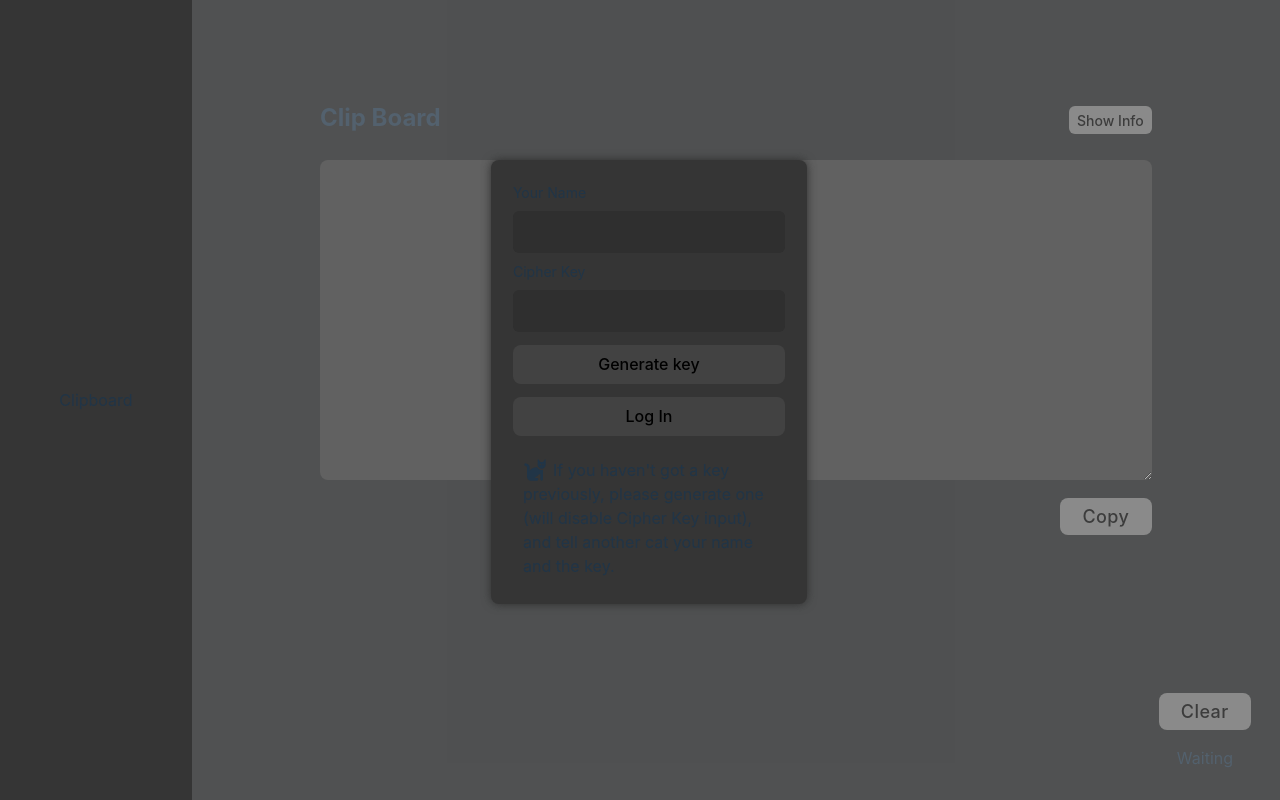
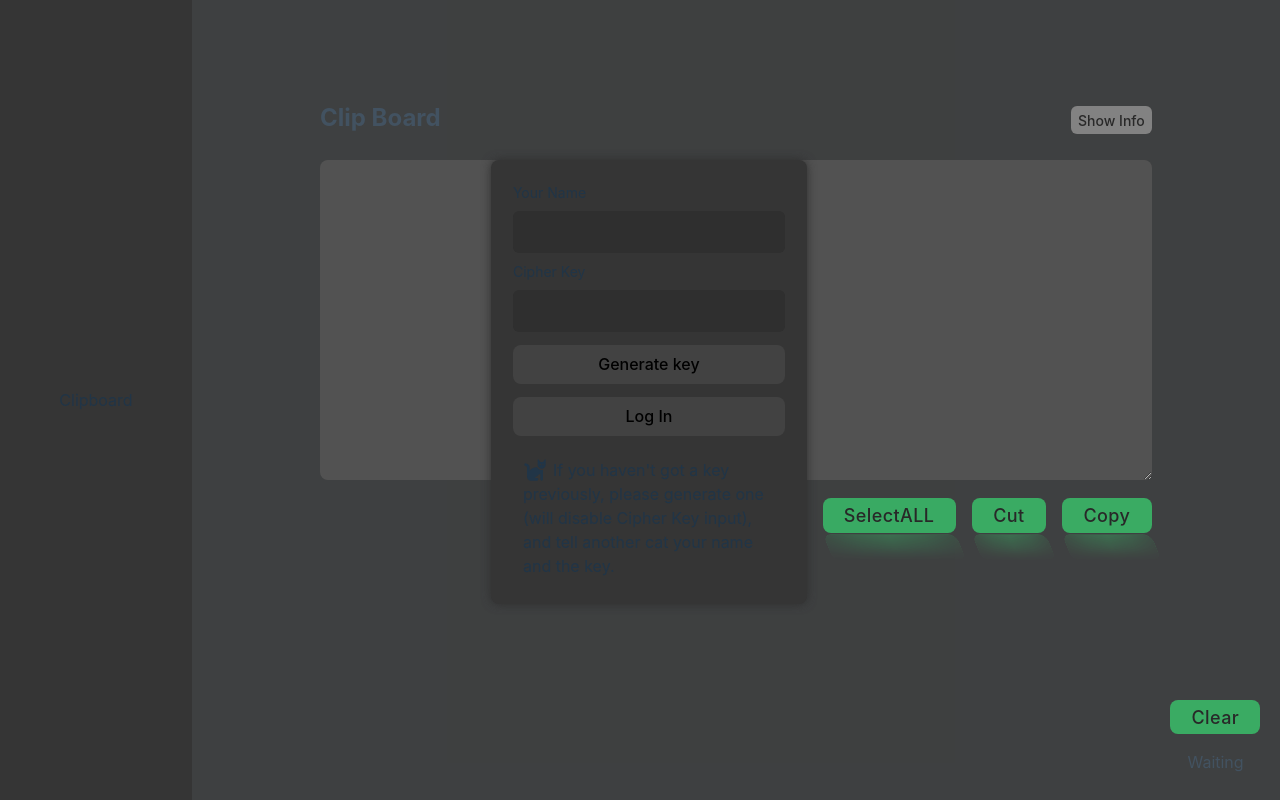
Before and after one commit to leSirius/clip-board, a React (Vite) app: page / in a window 1280 px wide. Built offline with nearby package versions, Linux system fonts and the light colour scheme.

Commit message:
animations and effects

```diff
--- a/src/boardArea/board.css
+++ b/src/boardArea/board.css
@@ -17,6 +17,22 @@
   align-items: baseline;
 }
 
+.info-board {
+  margin: 0;
+  font-weight: 500;
+  border: 1px solid #505050;
+  box-shadow: 4px 1px 8px 1px #1c1e1f;
+  padding: 0 0.75rem;
+  background-color: #424242;
+  position: absolute;
+  top: 20%;
+  right: 11.8%;
+  width: fit-content;
+  height: fit-content;
+  border-radius: 8px;
+  animation: 0.12s ease-in 1 simple-fade-in;
+}
+
 .text-area {
   box-sizing: border-box;
   background-color: #353535;
@@ -33,50 +49,52 @@
 }
 
 .button1 {
-  background-color: #707070;
+  border: none;
+  background-color: #16a34a;
   border-radius: 8px;
-  border: 1px solid transparent;
   font-size: 1em;
   font-weight: 500;
   font-family: inherit;
   cursor: pointer;
-  transition: border-color 0.25s, opacify 0.25s;
+  position: relative;
   font-size: 1.125rem;
   padding: 0.425rem 1.325rem;
   letter-spacing: 0.025rem;
   margin-right: 0.5px;
 }
 .button1:hover {
-  border-color: #6f6fff;
-  opacity: 70%;
+  animation: 0.4s ease-in;
+  opacity: 65%;
+  transition: border-color 0.9s, opacity 0.25s;
 }
 
 .button2 {
+  border: none;
   background-color: #424242;
   border-radius: 8px;
-  border: 1px solid transparent;
   font-size: 1em;
   font-weight: 500;
   font-family: inherit;
   cursor: pointer;
-  transition: border-color 0.25s, opacify 0.25s;
+  position: relative;
   height: 2.425rem;
   margin-top: 0.325rem;
 }
 .button2:hover {
-  border-color: #6f6fff;
-  opacity: 70%;
+  animation: 0.4s ease-in;
+  opacity: 65%;
+  transition: border-color 0.9s, opacity 0.25s;
 }
 
 .button-sm {
+  border: none;
   background-color: #707070;
   border-radius: 8px;
-  border: 1px solid transparent;
   font-size: 1em;
   font-weight: 500;
   font-family: inherit;
   cursor: pointer;
-  transition: border-color 0.25s, opacify 0.25s;
+  position: relative;
   font-size: 0.875rem;
   padding: 0.25rem 0.425rem;
   height: 1.75rem;
@@ -86,8 +104,46 @@
   min-width: 5rem;
 }
 .button-sm:hover {
-  border-color: #6f6fff;
-  opacity: 70%;
+  animation: 0.4s ease-in;
+  opacity: 65%;
+  transition: border-color 0.9s, opacity 0.25s;
+}
+
+.button-reflect::after {
+  height: 75%;
+  transform: translate(0.32rem, 140%) skew(22deg);
+  mask: linear-gradient(to right, rgba(255, 255, 255, 0.15), rgba(255, 255, 255, 0.34) 25%, rgba(255, 255, 255, 0.45) 50%, rgba(255, 255, 255, 0.34) 75%, rgba(255, 255, 255, 0.15)), linear-gradient(rgb(255, 255, 255), rgba(255, 255, 255, 0.75) 25%, rgba(255, 255, 255, 0.52) 50%, rgba(255, 255, 255, 0.22) 75%, rgba(255, 255, 255, 0.01));
+  mask-composite: intersect;
+  mask-repeat: no-repeat;
+  background-color: #16a34a;
+  border-radius: 8px;
+  content: attr(content);
+  position: absolute;
+  inset: 0;
+  pointer-events: none;
+}
+
+.button-click-op:active {
+  opacity: 90%;
+}
+
+.button-click-stretch:active {
+  transform: scaleX(1.15);
+  transition: transform ease-out 0.2s;
+}
+
+.button-click-shadow::before {
+  position: absolute;
+  background-color: transparent;
+  border-radius: 8px;
+  inset: 0;
+  content: attr(content);
+  box-shadow: 0.5rem 0 transparent, -0.5rem 0 transparent;
+  transition: 0.5s;
+}
+.button-click-shadow:active::before {
+  box-shadow: 0 0 #16a34a, 0 0 #16a34a;
+  transition: 0s;
 }
 
 .unselect {
@@ -97,16 +153,20 @@
 .button-box {
   margin-top: 0.75rem;
   text-align: right;
+  display: flex;
+  flex-direction: row-reverse;
+  gap: 1rem;
 }
 
 .overlay {
-  background-color: rgba(200, 200, 200, 0.3);
+  background-color: rgba(200, 200, 200, 0.2);
   position: absolute;
   left: 0;
   top: 0;
   width: 100%;
   height: 100%;
   z-index: 1;
+  animation: 0.5s ease-in 1 open-screen;
 }
 
 .inputForm {
@@ -122,6 +182,7 @@
   display: flex;
   flex-flow: column;
   gap: 0.5rem;
+  animation: 0.4s ease-in 1 simple-fade-in;
 }
 
 .text-label {
@@ -159,9 +220,59 @@
 
 .count-info {
   position: fixed;
-  right: 1.8rem;
-  bottom: 0.9rem;
+  right: 1.2rem;
+  bottom: 0.6rem;
   text-align: center;
 }
 
+@keyframes simple-fade-in {
+  0% {
+    opacity: 30%;
+  }
+  100% {
+    opacity: 100%;
+  }
+}
+@keyframes open-screen {
+  0% {
+    mask: radial-gradient(transparent, transparent);
+  }
+  8.4% {
+    mask: radial-gradient(rgba(255, 255, 255, 0.167) 0%, rgba(255, 255, 255, 0.01) 16.7%, transparent);
+  }
+  16.7% {
+    mask: radial-gradient(rgba(255, 255, 255, 0.333) 0%, rgba(255, 255, 255, 0.01) 33.3%, transparent);
+  }
+  25% {
+    mask: radial-gradient(rgba(255, 255, 255, 0.5) 0%, rgba(255, 255, 255, 0.01) 50%, transparent);
+  }
+  33.3% {
+    mask: radial-gradient(rgba(255, 255, 255, 0.667) 0%, rgba(255, 255, 255, 0.01) 66.7%, transparent);
+  }
+  42.6% {
+    mask: radial-gradient(rgba(255, 255, 255, 0.833) 0%, rgba(255, 255, 255, 0.1) 83.3%, transparent);
+  }
+  50% {
+    mask: radial-gradient(rgb(255, 255, 255) 0%, rgba(255, 255, 255, 0.01) 100%);
+  }
+  58.3% {
+    mask: radial-gradient(white, rgb(255, 255, 255) 58.3%, rgba(255, 255, 255, 0.167) 100%);
+  }
+  66.7% {
+    mask: radial-gradient(white, rgb(255, 255, 255) 66.7%, rgba(255, 255, 255, 0.333) 100%);
+  }
+  75% {
+    mask: radial-gradient(white, rgb(255, 255, 255) 75%, rgba(255, 255, 255, 0.5) 100%);
+  }
+  83.3% {
+    mask: radial-gradient(white, rgb(255, 255, 255) 83.3%, rgba(255, 255, 255, 0.667) 100%);
+  }
+  93.6% {
+    mask: radial-gradient(white, rgb(255, 255, 255) 93.6%, rgba(255, 255, 255, 0.833) 100%);
+  }
+  100% {
+    mask: radial-gradient(white, white);
+  }
+}
+
 /*# sourceMappingURL=board.css.map */
--- a/src/boardArea/board.scss
+++ b/src/boardArea/board.scss
@@ -19,6 +19,22 @@
   align-items: baseline;
 }
 
+.info-board {
+  margin: 0;
+  font-weight: 500;
+  border: 1px solid common.$gray5;
+  box-shadow: 4px 1px 8px 1px common.$gray1;
+  padding: 0 .75rem;
+  background-color: common.$gray4;
+  position: absolute;
+  top: 20%;
+  right: 11.8%;
+  width: fit-content;
+  height: fit-content;
+  border-radius: 8px;
+  animation: .12s ease-in 1  simple-fade-in;
+}
+
 
 .text-area {
   box-sizing: border-box;
@@ -37,12 +53,13 @@
 }
 
 .button1 {
-  @include common.button-common;
+  @include common.button-common($color: common.$green6);
   font-size: 1.125rem;
   padding: .425rem 1.325rem;
   letter-spacing: .025rem;
   margin-right: .5px;
 }
+
 
 .button2 {
   @include common.button-common($color: common.$gray4);
@@ -61,6 +78,72 @@
   min-width: 5rem;
 }
 
+.button-reflect {
+  &::after {
+    height: 75%;
+    transform: translate(.32rem, 140%) skew(22deg);
+    mask: linear-gradient(
+                    to right,
+                    rgba(255, 255, 255, .15),
+                    rgba(255,255,255,0.34) 25%,
+                    rgba(255,255,255,.45) 50%,
+                    rgba(255,255,255,0.34) 75%,
+                    rgba(255, 255, 255, .15)
+    ),
+    linear-gradient(
+                    rgba(255,255,255,1),
+                    rgba(255,255,255,0.75) 25%,
+                    rgba(255,255,255,0.52) 50%,
+                    rgba(255,255,255,0.22) 75%,
+                    rgba(255,255,255,0.01)
+    );
+    mask-composite: intersect;
+    mask-repeat: no-repeat;
+
+    background-color: common.$green6;
+    border-radius: 8px;
+    content: attr(content);
+    position: absolute;
+    inset: 0;
+    pointer-events: none;
+
+  }
+}
+
+.button-click-op {
+  &:active {
+    opacity: 90%;
+  }
+
+}
+
+.button-click-stretch {
+  &:active {
+    transform: scaleX(1.15);
+    transition: transform ease-out .2s;
+  }
+
+}
+
+.button-click-shadow {
+  &::before {
+    position: absolute;
+    background-color: transparent;
+    border-radius: 8px;
+    inset: 0;
+    content: attr(content);
+    box-shadow: 0.5rem  0 transparent,
+                -0.5rem 0 transparent;
+    transition: 0.5s;
+  }
+  &:active::before {
+    box-shadow: 0 0 common.$green6,
+                0 0 common.$green6;
+    transition: 0s;
+  }
+}
+
+
 .unselect {
   user-select: none;
 }
@@ -68,17 +151,20 @@
 .button-box {
   margin-top: .75rem;
   text-align: right;
+  display: flex;
+  flex-direction: row-reverse;
+  gap: 1rem;
 }
 
-
 .overlay {
-  background-color: rgba(200,200,200,0.3);
+  background-color: rgba(200,200,200,0.2);
   position: absolute;
   left: 0;
   top: 0;
   width: 100%;
   height: 100%;
   z-index: 1;
+  animation: .5s ease-in 1 open-screen;
 }
 
 .inputForm {
@@ -94,6 +180,7 @@
   display: flex;
   flex-flow: column;
   gap: .5rem;
+  animation: .4s ease-in 1 simple-fade-in;
 }
 
 .text-label {
@@ -114,6 +201,7 @@
   user-select: none;
   overflow: hidden;
 }
+
 .hint-icon {
   margin-right: .375rem;
   vertical-align: bottom;
@@ -131,7 +219,102 @@
 
 .count-info {
   position: fixed;
-  right: 1.8rem;
-  bottom: 0.9rem;
+  right: 1.2rem;
+  bottom: 0.6rem;
   text-align: center;
 }
+
+
+@keyframes simple-fade-in {
+  0% {
+    opacity: 30%;
+  }
+  100% {
+    opacity: 100%;
+  }
+}
+
+@keyframes open-screen {
+  0% {
+    mask: radial-gradient(transparent, transparent);
+  }
+  8.4% {
+    mask: radial-gradient(
+                    rgba(255, 255, 255, 0.167) 0%,
+                    rgba(255,255,255,0.01) 16.7%,
+                    transparent
+    );
+  }
+  16.7% {
+    mask: radial-gradient(
+                    rgba(255, 255, 255, 0.333) 0%,
+                    rgba(255,255,255,0.01) 33.3%,
+                    transparent
+    );
+  }
+  25% {
+    mask: radial-gradient(
+                    rgba(255, 255, 255, 0.5) 0%,
+                    rgba(255,255,255,0.01) 50%,
+                    transparent
+    );
+  }
+  33.3% {
+    mask: radial-gradient(
+                    rgba(255,255,255,0.667) 0%,
+                    rgba(255,255,255,0.01) 66.7%,
+                    transparent
+    );
+  }
+  42.6% {
+    mask: radial-gradient(
+                    rgba(255,255,255,0.833) 0%,
+                    rgba(255, 255, 255, 0.1) 83.3%,
+                    transparent
+    );
+  }
+  50% {
+    mask: radial-gradient(
+                    rgba(255,255,255,1) 0%,
+                    rgba(255, 255, 255, 0.01) 100%
+    );
+  }
+  58.3% {
+    mask: radial-gradient(
+                    white,
+                    rgba(255,255,255,1) 58.3%,
+                    rgba(255, 255, 255, 0.167) 100%
+    );
+  }
+  66.7% {
+    mask: radial-gradient(
+                    white,
+                    rgba(255,255,255,1) 66.7%,
+                    rgba(255, 255, 255, 0.333) 100%
+    );
+  }
+  75% {
+    mask: radial-gradient(
+                    white,
+                    rgba(255,255,255,1) 75%,
+                    rgba(255, 255, 255, 0.5) 100%
+    );
+  }
+  83.3% {
+    mask: radial-gradient(
+                    white,
+                    rgba(255,255,255,1) 83.3%,
+                    rgba(255, 255, 255, 0.667) 100%
+    );
+  }
+  93.6% {
+    mask: radial-gradient(
+                    white,
+                    rgba(255,255,255,1) 93.6%,
+                    rgba(255, 255, 255, 0.833)100%
+    );
+  }
+  100% {
+    mask: radial-gradient( white, white );
+  }
+}
--- a/src/boardArea/clip-board.jsx
+++ b/src/boardArea/clip-board.jsx
@@ -20,6 +20,14 @@ export default function ClipBoard() {
   const keyRef = useRef("");
   const tokenRef = useRef("");
   const identifierRef = useRef("");
+  const textAreaRef = useRef(null);
+
+  const buttonList = [
+    {text:'Copy', handler:handleCopy},
+    {text:'Cut', handler:handleCut},
+    {text:'SelectALL', handler:handleSelectAll},
+    // {text:'Paste', handler:handlePaste}
+  ]
 
   useEffect(() => {
     const [name, key] = storageFunc.getIterable(['name', 'key']);
@@ -28,17 +36,18 @@ export default function ClipBoard() {
     return cleanEventRef
   }, []);
 
+
 // ---------------------------------------------------- return ----------------------------------------------
   return (
     <>
       {showOverlay && <Prompt tryConnect={tryConnect}></Prompt>}
       <TitleBox userName={userRef.current??''} userKey={keyRef.current??''}></TitleBox>
-      <textarea className='text-area' value={content} onChange={handleTextInput}/>
-      <div className='button-box'>
-        <button className='button1'>Copy</button>
-      </div>
+      <textarea ref={textAreaRef} className='text-area' value={content} onChange={handleTextInput}/>
+      <div className='button-box'>{
+          buttonList.map(item=><EffectedButton key={item.text} handler={item.handler}>{item.text}</EffectedButton>)
+      }</div>
       <div className='count-info'>
-        <button className='button1' title='Clear storage and disconnect' onClick={handleClear}>Clear</button>
+        <button className='button1 button-click-stretch button-click-shadow' title='Clear storage and disconnect' onClick={handleClear}>Clear</button>
         <p>{deviceNum===0? 'Waiting':`${deviceNum} / ${total}`}</p>
       </div>
     </>
@@ -84,6 +93,25 @@ export default function ClipBoard() {
       const body = JSON.stringify({content: encryptText, update: update, identifier: identifierRef.current});
       makeFetch(urls.text, true, body);
     }
+  }
+
+
+  function handleCopy() {
+    const textArea = textAreaRef.current;
+    textArea.select();
+    document.execCommand('copy');
+    document.getSelection().removeAllRanges();
+  }
+
+  function handleCut() {
+    const textArea = textAreaRef.current;
+
+    textArea.select();
+    document.execCommand('cut');
+  }
+  function handleSelectAll() {
+    const textArea = textAreaRef.current;
+    textArea.select();
   }
 
   function handleClear() {
@@ -175,21 +203,63 @@ export default function ClipBoard() {
 // ---------------------------------- Title and Info -----------------------------------
 function TitleBox({userName, userKey}) {
   const [showInfo, setShowInfo] = useState(false);
+  const container = useRef(void 0);
+  const onButton = useRef(false);
+
   return (
     <div className='titleBox'>
       <h2>Clip Board</h2>
-      <p>
-        <b>{showInfo ? `${userName}` : ""}</b>
-        <span className='unselect'>&nbsp;&nbsp;</span>
-        {showInfo ? `${userKey}` : ""}
-        <span className='unselect'>&nbsp;&nbsp;&nbsp;</span>
-        <button className='button-sm unselect' onClick={() => setShowInfo(!showInfo)}>
+      <div tabIndex={0} ref={container}
+           onBlur={ handleDivBlur }>
+        <button
+          className='button-sm unselect button-click-op button-click-stretch button-click-shadow' tabIndex={-1}
+          onClick={ handleClick }
+          onBlur={ handleBlur }
+          onMouseEnter={ enterButton }
+          onMouseLeave={ leaveButton }
+        >
           {showInfo ? "Hide Info" : "Show Info"}
         </button>
-      </p>
+        {
+          showInfo &&
+          <div className='info-board'>
+            <p>{userName}<br />{userKey}</p>
+          </div>
+        }
+      </div>
     </div>
   )
+
+  function handleClick() {
+    container.current.focus();
+    setShowInfo(!showInfo);
+  }
+
+  function handleBlur(e){
+    e.stopPropagation();
+  }
+
+  function handleDivBlur() {
+    !onButton.current && setShowInfo(false);
+  }
+
+  function enterButton() {
+    onButton.current = true;
+  }
+  function leaveButton() {
+    onButton.current = false;
+
+  }
+
 }
+
+
+function EffectedButton({children, handler}) {
+  return <button className='button1 button-reflect button-click-op button-click-stretch button-click-shadow' onClick={handler}>{children}</button>
+}
+
+
+
 
 /*
 useEffect(() => {
```
Also changed, not shown: src/_common.scss (+7 -6 lines), src/boardArea/Prompt.jsx (+8 -2 lines), 2 other files (tests, documents, lock files or other folders).
